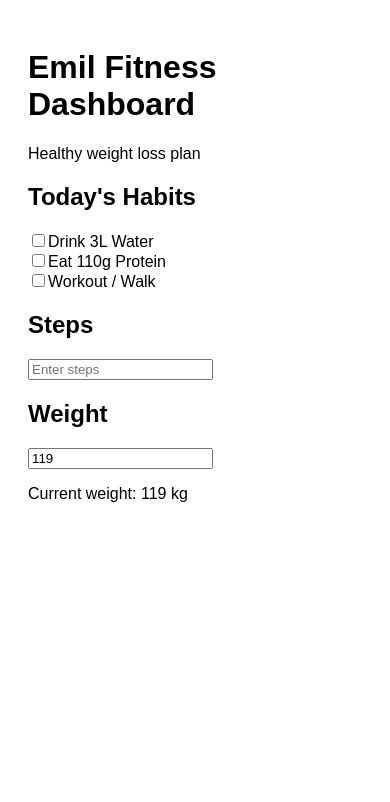
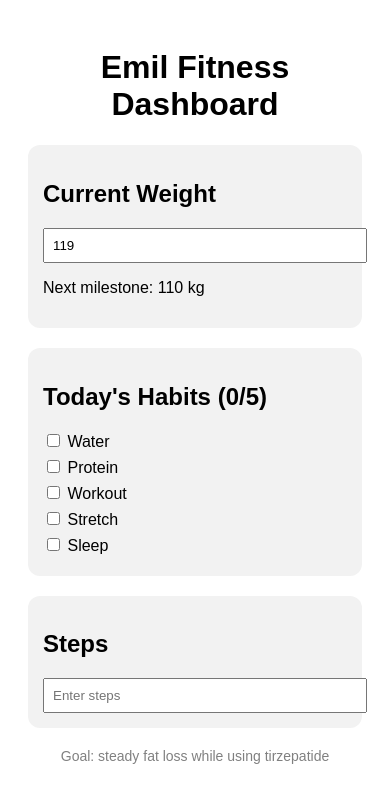
Before and after one commit to lime0440/emil-fitness-app, a React (Vite) app: page / in a window 390 px wide. Shown: the top 802 px of the page. Built offline with nearby package versions, Linux system fonts and the light colour scheme.

Commit message:
Update emil_fitness_mobile_dashboard.jsx

```diff
--- a/src/emil_fitness_mobile_dashboard.jsx
+++ b/src/emil_fitness_mobile_dashboard.jsx
@@ -1,56 +1,103 @@
-import React, { useState } from "react";
+import React, { useEffect, useState } from "react";
 
 export default function EmilFitnessMobileDashboard() {
-
   const [weight, setWeight] = useState(119);
   const [steps, setSteps] = useState("");
-  const [water, setWater] = useState(false);
-  const [protein, setProtein] = useState(false);
-  const [workout, setWorkout] = useState(false);
+  const [habits, setHabits] = useState({
+    water: false,
+    protein: false,
+    workout: false,
+    stretch: false,
+    sleep: false
+  });
+
+  const milestones = [119,110,105,99,90,85];
+
+  useEffect(() => {
+    const saved = localStorage.getItem("emilFitnessData");
+    if (saved) {
+      const data = JSON.parse(saved);
+      setWeight(data.weight || 119);
+      setSteps(data.steps || "");
+      setHabits(data.habits || habits);
+    }
+  }, []);
+
+  useEffect(() => {
+    localStorage.setItem("emilFitnessData", JSON.stringify({ weight, steps, habits }));
+  }, [weight, steps, habits]);
+
+  const toggleHabit = (name) => {
+    setHabits({ ...habits, [name]: !habits[name] });
+  };
+
+  const completed = Object.values(habits).filter(Boolean).length;
+
+  const nextMilestone = milestones.find(m => m < weight);
 
   return (
-    <div style={{fontFamily:"Arial", padding:"20px"}}>
+    <div style={{
+      fontFamily:"Arial, sans-serif",
+      maxWidth:"420px",
+      margin:"auto",
+      padding:"20px"
+    }}>
 
-      <h1>Emil Fitness Dashboard</h1>
-      <p>Healthy weight loss plan</p>
+      <h1 style={{textAlign:"center"}}>Emil Fitness Dashboard</h1>
 
-      <h2>Today's Habits</h2>
+      <div style={{
+        background:"#f2f2f2",
+        padding:"15px",
+        borderRadius:"12px",
+        marginBottom:"20px"
+      }}>
+        <h2>Current Weight</h2>
+        <input
+          type="number"
+          value={weight}
+          onChange={(e)=>setWeight(e.target.value)}
+          style={{width:"100%", padding:"8px"}}
+        />
+        <p>Next milestone: {nextMilestone} kg</p>
+      </div>
 
-      <label>
-        <input type="checkbox" checked={water} onChange={()=>setWater(!water)} />
-        Drink 3L Water
-      </label>
-      <br/>
+      <div style={{
+        background:"#f2f2f2",
+        padding:"15px",
+        borderRadius:"12px",
+        marginBottom:"20px"
+      }}>
+        <h2>Today's Habits ({completed}/5)</h2>
 
-      <label>
-        <input type="checkbox" checked={protein} onChange={()=>setProtein(!protein)} />
-        Eat 110g Protein
-      </label>
-      <br/>
+        {Object.keys(habits).map(h => (
+          <label key={h} style={{display:"block", marginBottom:"6px"}}>
+            <input
+              type="checkbox"
+              checked={habits[h]}
+              onChange={()=>toggleHabit(h)}
+            /> {h.charAt(0).toUpperCase()+h.slice(1)}
+          </label>
+        ))}
+      </div>
 
-      <label>
-        <input type="checkbox" checked={workout} onChange={()=>setWorkout(!workout)} />
-        Workout / Walk
-      </label>
+      <div style={{
+        background:"#f2f2f2",
+        padding:"15px",
+        borderRadius:"12px"
+      }}>
+        <h2>Steps</h2>
+        <input
+          type="number"
+          value={steps}
+          placeholder="Enter steps"
+          onChange={(e)=>setSteps(e.target.value)}
+          style={{width:"100%", padding:"8px"}}
+        />
+      </div>
 
-      <h2 style={{marginTop:"20px"}}>Steps</h2>
-
-      <input
-        type="number"
-        value={steps}
-        onChange={(e)=>setSteps(e.target.value)}
-        placeholder="Enter steps"
-      />
-
-      <h2 style={{marginTop:"20px"}}>Weight</h2>
-
-      <input
-        type="number"
-        value={weight}
-        onChange={(e)=>setWeight(e.target.value)}
-      />
-
-      <p>Current weight: {weight} kg</p>
+      <div style={{marginTop:"20px", fontSize:"14px", textAlign:"center", color:"gray"}}>
+        Goal: steady fat loss while using tirzepatide
+      </div>
 
     </div>
   );
```
